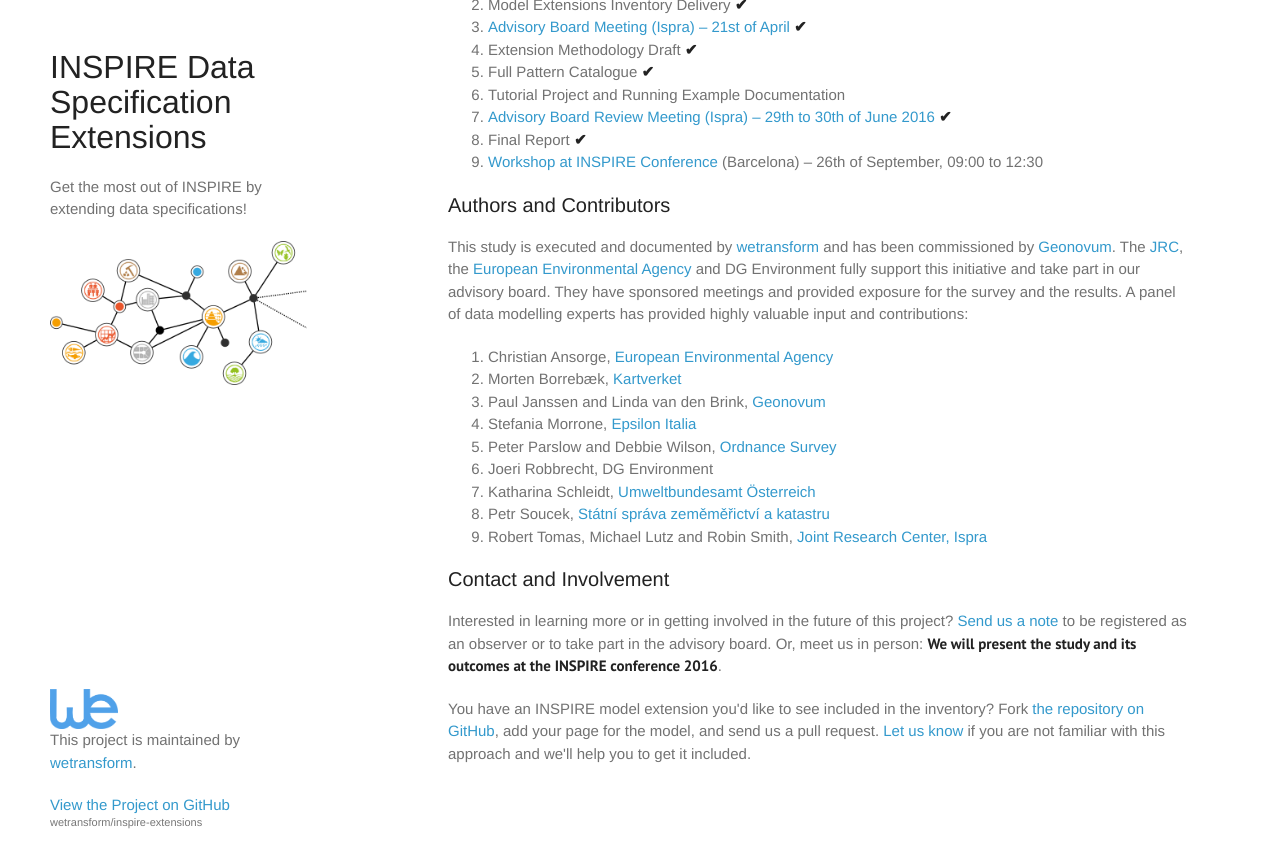
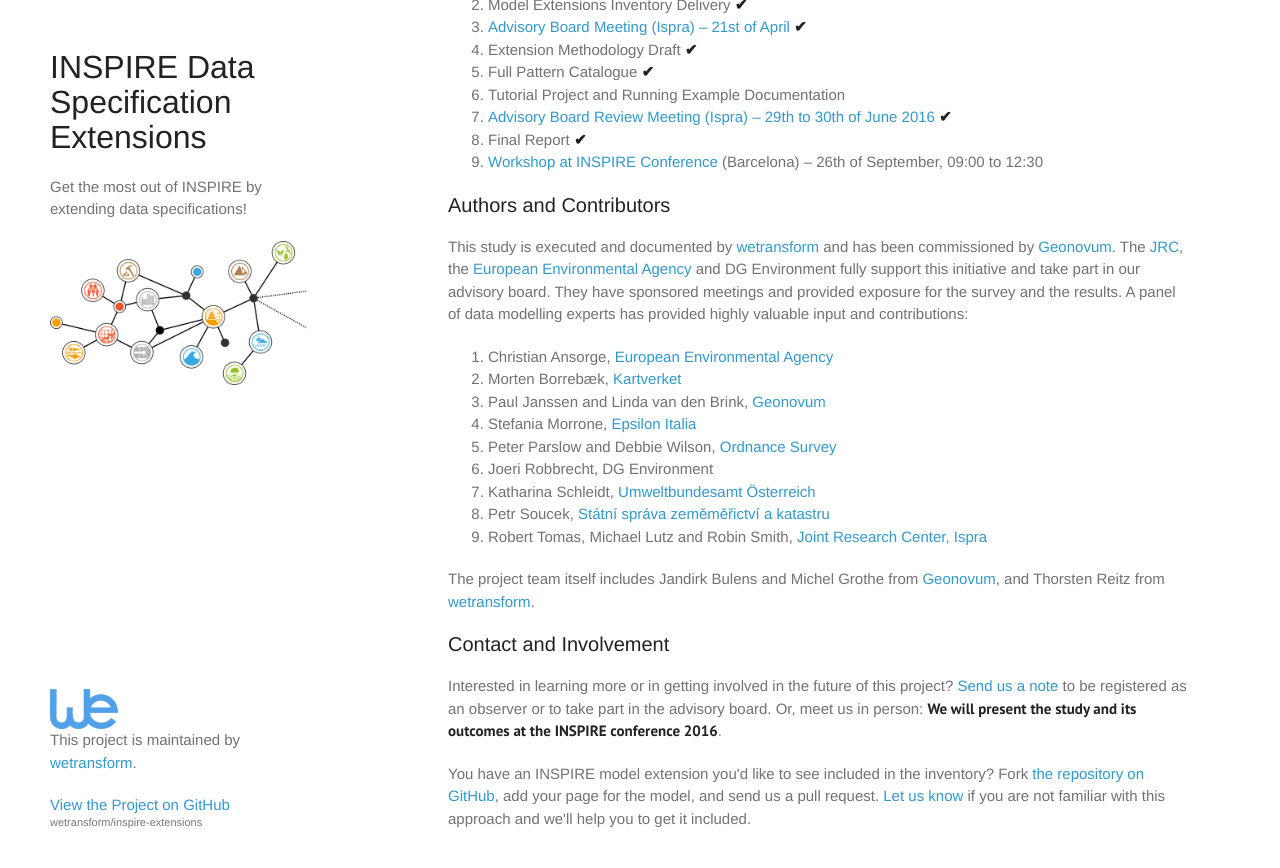
Before and after one commit to wetransform/inspire-extensions, a Jekyll site: the page built from index.html, in a window 1280 px wide and 900 px high, scrolled down 538 px. Shown: the top 868 px of the window. Built offline with Jekyll 4.4.1, drawn with Linux system fonts in a browser that asks for light colours; some web fonts are replaced; before the commit the page ends 1373 px from its top, so only the background shows below that.

Commit message:
added project team to index

```diff
--- a/index.html
+++ b/index.html
@@ -62,6 +62,8 @@
     <li>Robert Tomas, Michael Lutz and Robin Smith, <a href="http://inspire.ec.europa.eu/" target="_blank">Joint Research Center, Ispra</a></li>
   </ol>
 
+  <p>The project team itself includes Jandirk Bulens and Michel Grothe from <a href="http://www.genonovum.nl">Geonovum</a>, and Thorsten Reitz from <a href="https://www.wetransform.to">wetransform</a>.</p>
+
   <h2><a id="support-or-contact" class="anchor" href="#support-or-contact" aria-hidden="true">
     <span aria-hidden="true" class="octicon octicon-link"></span></a>Contact and Involvement</h2>
 
```
